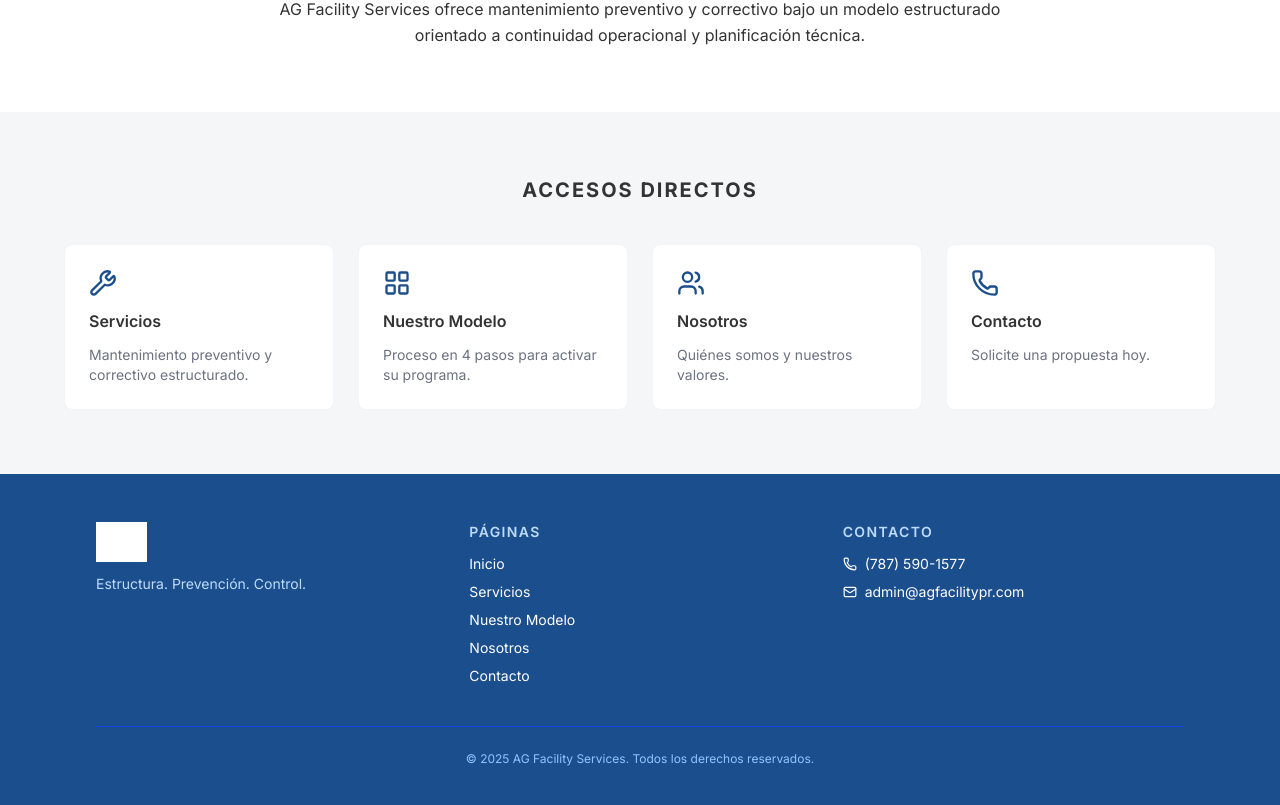
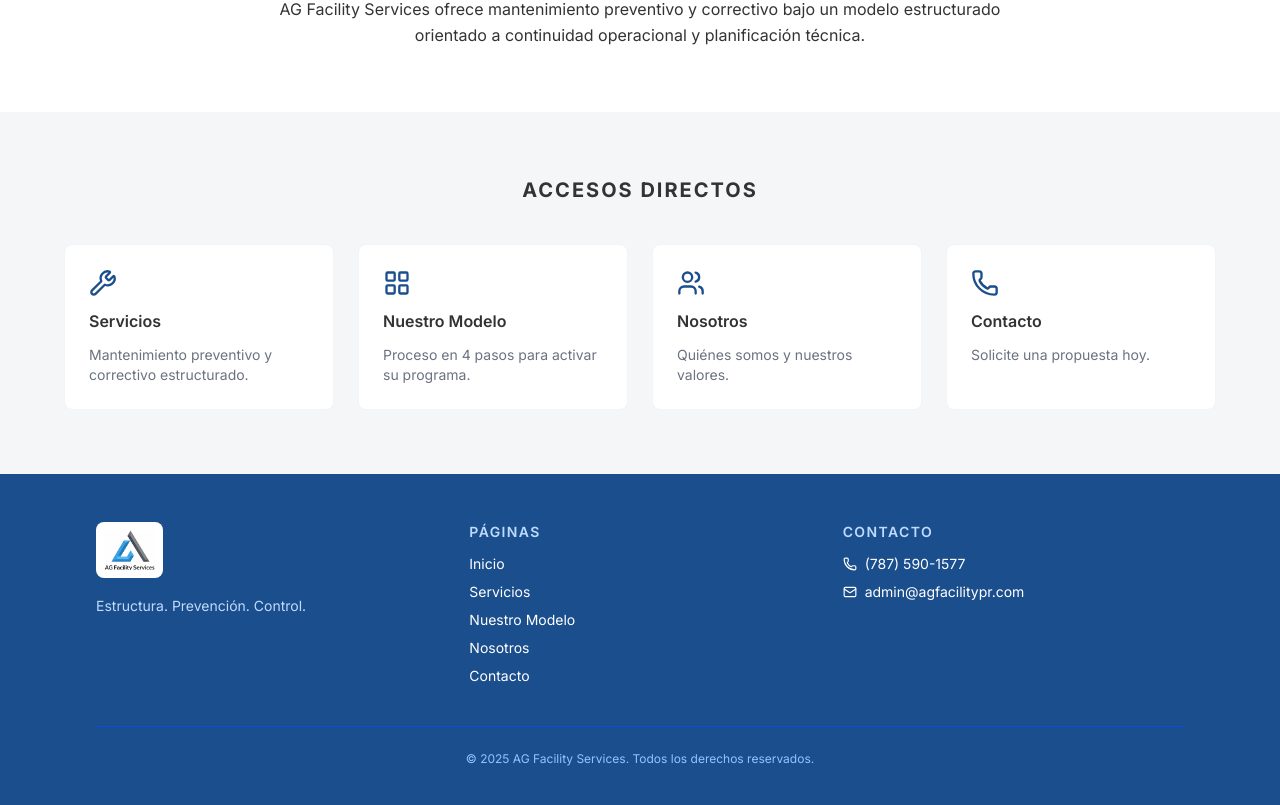
Before and after one commit to chiscojfr/ag-facility-services, a React (Vite) app: page /es/ in a window 1280 px wide. Shown: the part 901-1706 px from the top of the page. Built offline with nearby package versions, Linux system fonts and the light colour scheme.

Commit message:
fix: wrap footer logo in white container (logo has white background)

```diff
--- a/src/components/Footer.tsx
+++ b/src/components/Footer.tsx
@@ -12,12 +12,11 @@ export default function Footer() {
         <div className="grid grid-cols-1 md:grid-cols-3 gap-8">
           {/* Brand */}
           <div>
-            <div className="mb-3">
+            <div className="mb-3 inline-block bg-white rounded-lg p-2">
               <img
                 src={`${import.meta.env.BASE_URL}logo2.png`}
                 alt="AG Facility Services"
                 className="h-10 w-auto object-contain"
-                style={{ filter: 'brightness(0) invert(1)' }}
               />
             </div>
             <p className="text-sm text-blue-200">{t('footer.tagline')}</p>
```
